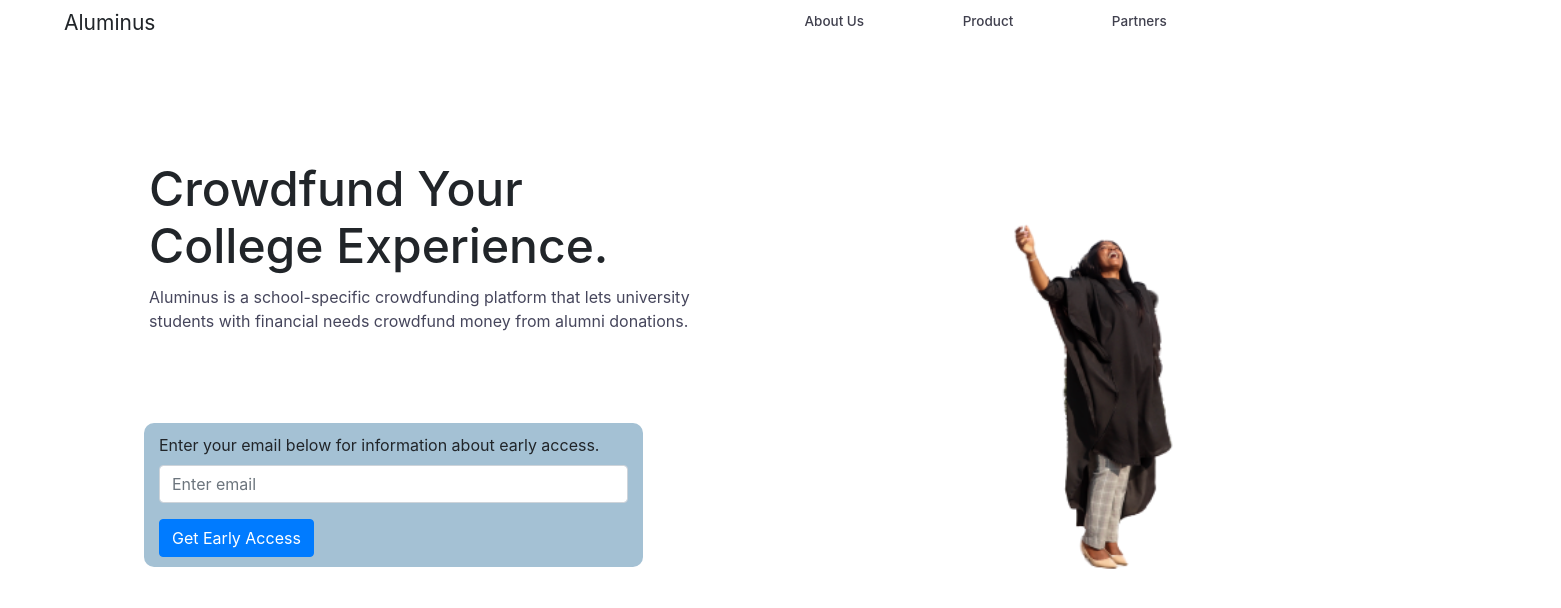
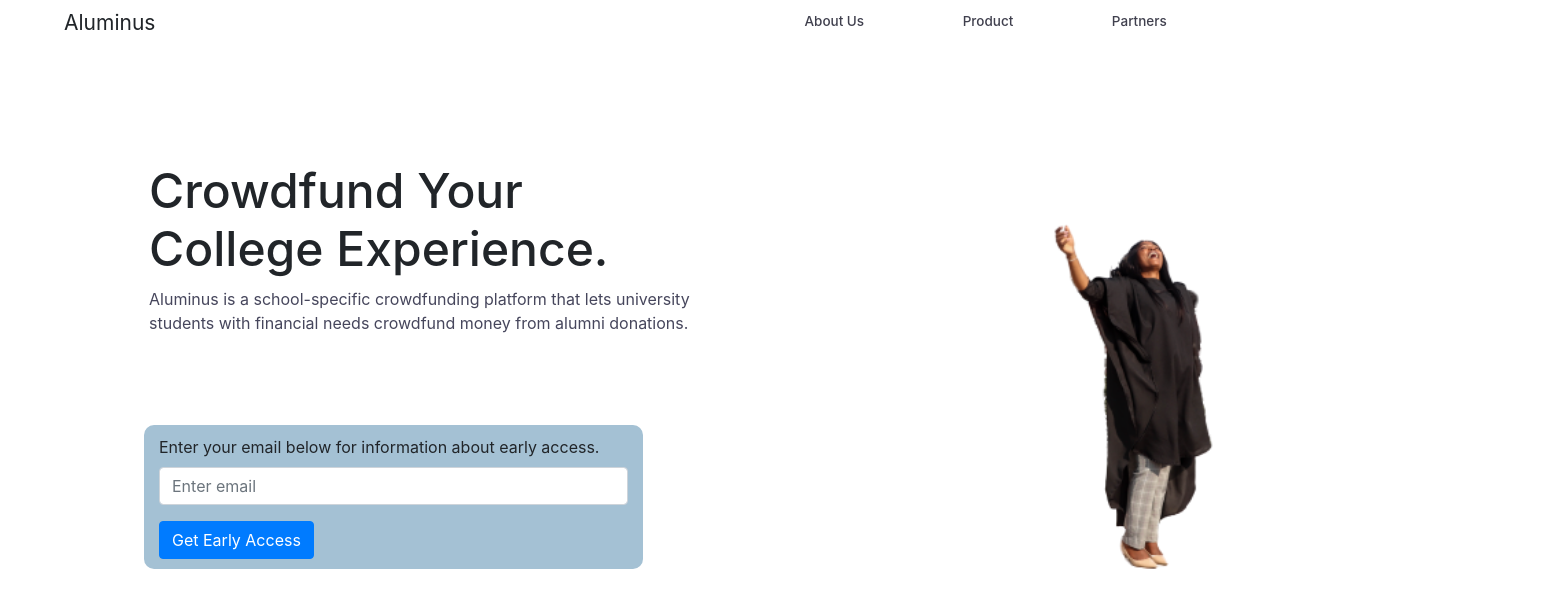
Before and after one commit to berkeleyaluminus/coming_soon_page, a React (Create React App) app in the folder coming_soon_page/: page / in a window 1280 px wide. Shown: the top 608 px of the page, 1561 px wide, since content can reach past the window. Built offline with nearby package versions, Linux system fonts and the light colour scheme.

Commit message:
basic layout finished (final)

```diff
--- a/coming_soon_page/src/App.css
+++ b/coming_soon_page/src/App.css
@@ -74,6 +74,6 @@
 
 .main-image img {
   height: 70vh;
-  margin-left: 260px;
-  margin-bottom: 80px;
+  margin-left: 300px;
+  margin-bottom: 85px;
 }
```
